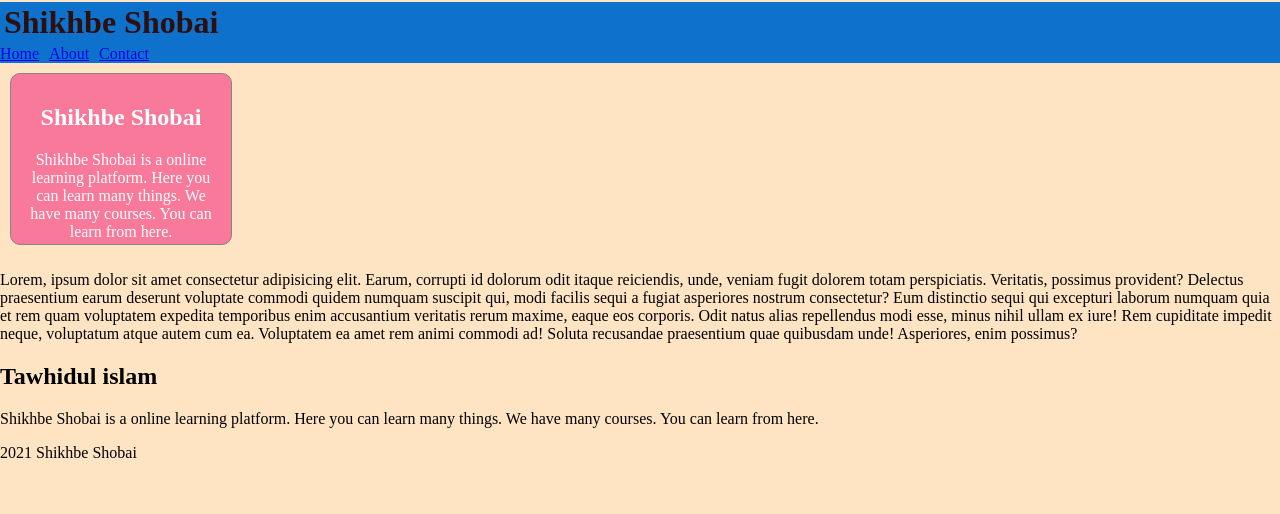
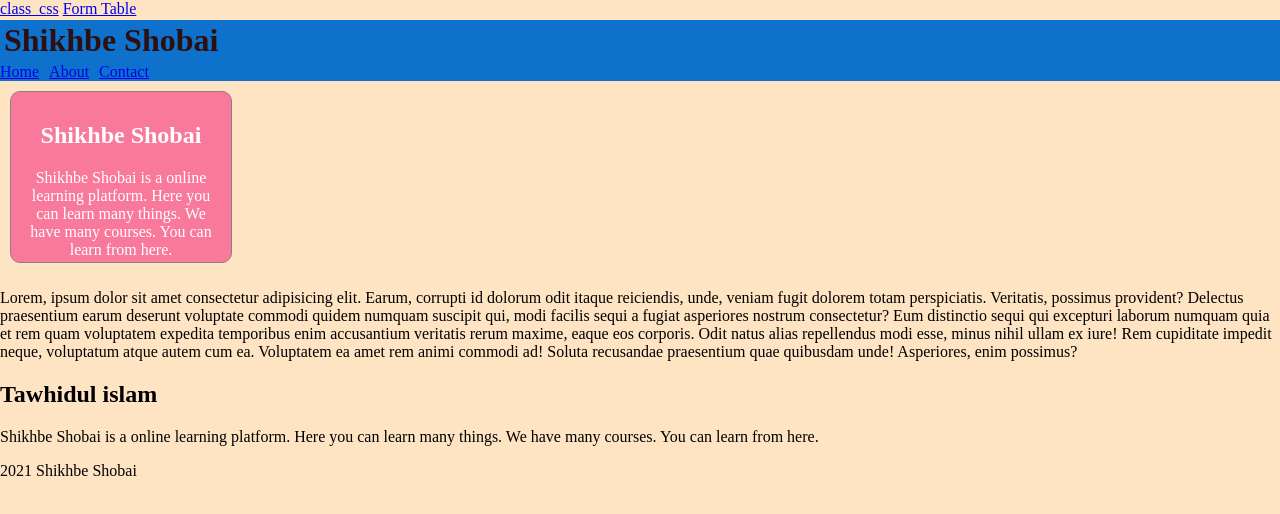
Before and after one commit to tawhidul-islam7/from_repo-1, a plain HTML site: page index.html in a window 1280 px wide. Drawn offline with Linux system fonts and the light colour scheme.

Commit message:
Add files via upload

```diff
--- a/index.html
+++ b/index.html
@@ -5,6 +5,8 @@
     <meta name="viewport" content="width=device-width, initial-scale=1.0">
     <title>Document</title>
     <link rel="stylesheet" href="class.css">
+    <a href="index.html">class_css</a>
+    <a href="from_table.html">Form Table</a>
 </head>
 
     <header>
```
Also changed, not shown: from_table.html (+2 -0 lines).
